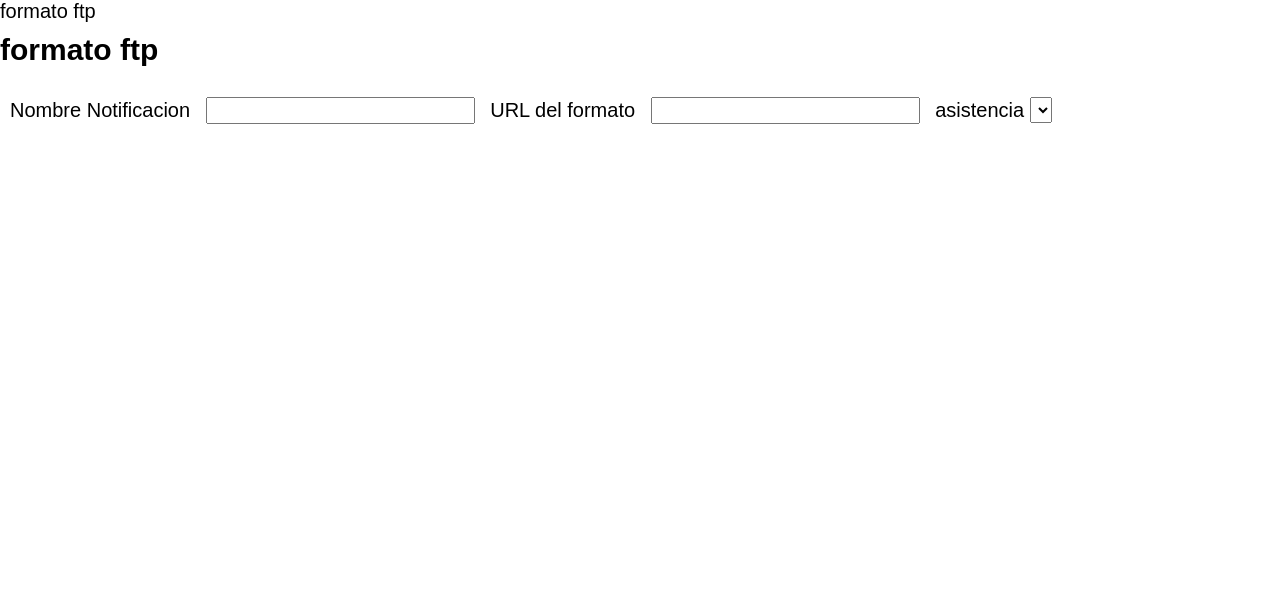
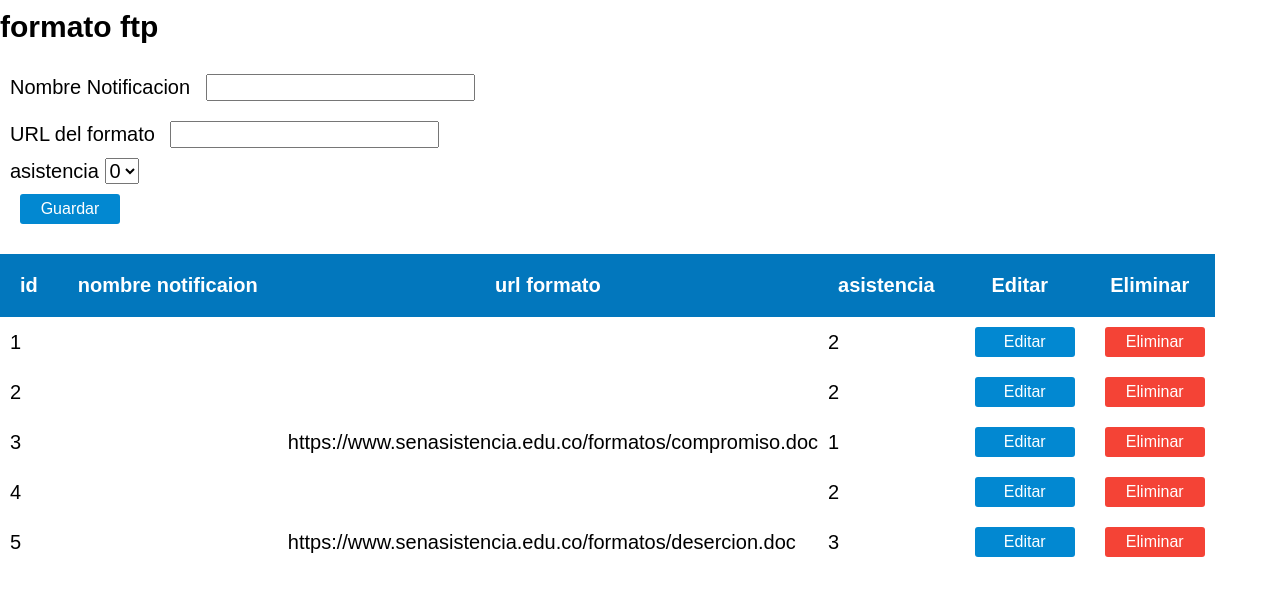
Before and after one commit to correangel/senasistencia, a PHP site: page /vistas/formato-vista.php in a window 1280 px wide. Shown: the top 596 px of the page. Run offline with PHP 8.4, Linux system fonts and the light colour scheme; data comes from the database, SQL or seed files in the repository; tables that the repository leaves empty hold one stand-in row (values such as "Sample post"); data that the repository does not hold is empty.

Commit message:
tabla formato ftp

```diff
--- a/controlador/ambiente-control.php
+++ b/controlador/ambiente-control.php
@@ -14,21 +14,21 @@
           $ambiente->__SET('num_ambiente',$_REQUEST['num_ambiente']);
           $ambiente->__SET('id_sede',$_REQUEST['sede']);
           $modelo->crear($ambiente);
-          header('Location ambiente-vista.php');
+          header('Location: ambiente-vista.php');
           break;
         case 'actualizar':
           $ambiente->__SET('id_ambiente',$_REQUEST['id']);
           $ambiente->__SET('num_ambiente',$_REQUEST['num_ambiente']);
           $ambiente->__SET('id_sede',$_REQUEST['sede']);
           $modelo->actualizar($ambiente);
-          header('Location ambiente-vista.php');
+          header('Location: ambiente-vista.php');
         break;
         case 'editar':
             $ambiente= $modelo->editar($_REQUEST['id']);
         break;
         case 'eliminar':
           $modelo->eliminar($_REQUEST['id']);
-          header('Location ambiente-vista.php');
+          header('Location: ambiente-vista.php');
           break;
         default:
           # code...
--- a/controlador/formato-control.php
+++ b/controlador/formato-control.php
@@ -6,7 +6,7 @@
 
 if(isset($_REQUEST['ac']))
 {
-    switch('ac')
+    switch($_REQUEST['ac'])
     {
        case 'registrar':
             $formato->__SET('id_formato',$_REQUEST['id']);
@@ -14,22 +14,22 @@
             $formato->__SET('url_ftp',$_REQUEST['url']);
             $formato->__SET('id_asistencia',$_REQUEST['idAs']);
             $modelo->crear($formato);
-            header("Location : formato-vista.php");
+            header("Location: formato-vista.php");
         break;
         case 'actualizar':
             $formato->__SET('id_formato',$_REQUEST['id']);
-            $formato->__SET('nombre_notificacion',$_REQUEST['nombreF']);
+            $formato->__SET('nombre_notificacion',$_REQUEST['nombreN']);
             $formato->__SET('url_ftp',$_REQUEST['url']);
             $formato->__SET('id_asistencia',$_REQUEST['idAs']);
             $modelo->actualizar($formato);
-            header("Location : formato-vista.php");
+            header("Location: formato-vista.php");
         break;
         case 'editar':
                 $formato = $modelo->editar($_REQUEST['id']);
         break;
         case 'eliminar':
             $modelo->eliminar($_REQUEST['id']);
-            header("Location : formato-vista.php");
+            header("Location: formato-vista.php");
             break;
     }
 }
--- a/modelos/formato-modelo.php
+++ b/modelos/formato-modelo.php
@@ -51,9 +51,9 @@
     {
         try
         {
-            $consulta = "INSERT INTO formato_ftp(ID_Formato, Nombre_Notificiacion, Url_Ftp, Asistencia_ID_Asistencia) VALUES (?,?,?,?)";
+            $consulta = "INSERT INTO formato_ftp (ID_Formato, Nombre_Notificacion, Url_Ftp, Asistencia_ID_Asistencia) VALUES (?,?,?,?)";
             $objeto = $this->PDO->prepare($consulta);
-            $objeto->execute(array($datos->__GET('id_formato'),$datos->__GET('nombre_notificacion'),$datos->__GET('url_formato'),$datos->__GET('id_asistencia')));
+            $objeto->execute(array($datos->__GET('id_formato'),$datos->__GET('nombre_notificacion'),$datos->__GET('url_ftp'),$datos->__GET('id_asistencia')));
 
         }catch(Exception $e)
         {
@@ -66,9 +66,9 @@
     {
         try
         {
-            $consulta = "UPDATE formato_ftp SET Nombre_Notificiacion = ?,Url_Ftp = ?,Asistencia_ID_Asistencia = ? WHERE ID_Formato = ?";
+            $consulta = "UPDATE formato_ftp SET Nombre_Notificacion = ?,Url_Ftp = ?,Asistencia_ID_Asistencia = ? WHERE ID_Formato = ?";
             $objeto = $this->PDO->prepare($consulta);
-            $objeto->execute(array($datos->__GET('nombre_notificacion'),$datos->__GET('url_formato'),$datos->__GET('id_asistencia'),$datos->__GET('id_formato')));
+            $objeto->execute(array($datos->__GET('nombre_notificacion'),$datos->__GET('url_ftp'),$datos->__GET('id_asistencia'),$datos->__GET('id_formato')));
         }catch(Exception $e)
         {
             die($e->getMessage());
@@ -85,7 +85,7 @@
             $objeto->execute(array($id));
             $campo = $objeto->fetch(PDO::FETCH_OBJ);
 
-            $formato = new FormatoFttp();
+            $formato = new FormatoFtp();
             $formato->__SET('id_formato',$campo->ID_Formato);
             $formato->__SET('nombre_notificacion',$campo->Nombre_Notificacion);
             $formato->__SET('url_ftp',$campo->Url_Ftp);
@@ -117,10 +117,10 @@
     {
         try
         {
-            $consulta = "SELECT *FROM asistencia";
+            $consulta = "SELECT*FROM asistencia";
             $objeto = $this->PDO->prepare($consulta);
             $objeto->execute();
-            $tabla = $objeto->fetch(PDO::FETCH_OBJ);
+            $tabla = $objeto->fetchAll(PDO::FETCH_OBJ);
             return $tabla;
         }catch(Exception $e)
         {
--- a/plantilla-modelo.php
+++ b/plantilla-modelo.php
@@ -13,7 +13,7 @@
           $this->PDO->setAttribute(PDO::ATTR_ERRMODE,PDO::ERRMODE_EXCEPTION);
       } catch (Exception $e)
       {
-          echo "No se pudo conectar a la base de datos codigo de error: "
+          echo "No se pudo conectar a la base de datos codigo de error: ";
           die($e->getMessage());
       }
 
@@ -71,7 +71,7 @@
         {
             $consulta = "UPDATE xnombretabla SET xcampo1 = ?, xcampo2 = ? WHERE xID_tabla = ?";
             $objeto = $this->PDO->prepare($consulata);
-            $objeto->execute(array($datos->__GET('xatributo1:clase'),$datos->__GET('xatributo2:clase'),etc..,/*DE ULTIMA SE COLOCA EL atributo id de la clase*/$datos->__GET('xid:clase')));
+            $objeto->execute(array($datos->__GET('xatributo1:clase'),$datos->__GET('xatributo2:clase'),etc..,/*DE ULTIMAS SE COLOCA EL atributo id de la clase*/$datos->__GET('xid:clase')));
 
         } catch (Exception $e) {
           die($e->getMessage());
--- a/vistas/formato-vista.php
+++ b/vistas/formato-vista.php
@@ -3,31 +3,57 @@
 ?>
 <html>
 <head>
-    <tittle>formato ftp</tittle>
+    <title>formato ftp</title>
+
     <meta charset="utf-8" />
     <link rel="stylesheet" href="../css/estilos.css">
 </head>
+<body>
     <h1>formato ftp</h1>
     <form action="?ac=<?php echo $formato->__GET('id_formato') > 0 ? 'actualizar':'registrar'; ?>" method="post">
         <input type="hidden" name="id" value="<?php echo $formato->__GET('id_formato') ;?>">
         <label >Nombre Notificacion</label>
-        <input type="text" name="nombreN" value="<?php echo $formato->__GET('nombre_notificacion') ;?>">
+        <input type="text" name="nombreN" value="<?php echo $formato->__GET('nombre_notificacion') ;?>" required="true"><br />
         <label> URL del formato</label>
-        <input type="text" name="url" value="<?php echo $formato->__GET('url_ftp') ;?>">
+        <input type="text" name="url" value="<?php echo $formato->__GET('url_ftp') ;?>"><br />
         <label >asistencia </label>
         <select name="idAs">
 
-            <?php foreach ( $modelo->imprimirTabla as $campo) {?>
-                <option value="<?php echo $campo->__GET('ID_Asistencia'); ?>" ></option>
+            <?php foreach ( $modelo->consultarAsistencia() as $dato) {?>
+               <option value="<?php echo $dato->ID_Asistencia ?>" <?php echo $formato->__GET('id_asistencia') == $dato->ID_Asistencia ? 'selected':''?> ><?php echo $dato->Descripcion_Asistencia ?></option>
             <?php }?>
 
-        </select>
+        </select><br />
+        <button class="bt" type="submit">Guardar</button>
+    </form>
 
-
-
-    </form>
+    <table>
+        <thead>
+            <th>id</th>
+            <th colspan="2">nombre notificaion</th>
+            <th>url formato</th>
+            <th>asistencia</th>
+            <th>Editar</th>
+            <th>Eliminar</th>
+        </thead>
+        <?php foreach ($modelo->imprimirTabla() as $campo) {?>
+            <tr>
+                <td><?php echo $campo->__GET('id_formato');?></td>
+                <td colspan="2"><?php echo $campo->__GET('nombre_notificacion');?></td>
+                <td><?php echo $campo->__GET('url_ftp');?></td>
+                <td><?php echo $campo->__GET('id_asistencia');?></td>
+                <td>
+                <button type="button" class="bt" ><a href="?ac=editar&id=<?php echo $campo->__GET('id_formato');?>">Editar</a></button>
+                </td>
+                <td>
+                <button type="button" class="eliminar" ><a href="?ac=eliminar&id=<?php echo $campo->__GET('id_formato');?>">Eliminar</a></button>
+                </td>
+            </tr>
+       <?php }?>
+    </table>
 
 
 
 
+</body>
 </html>
```
